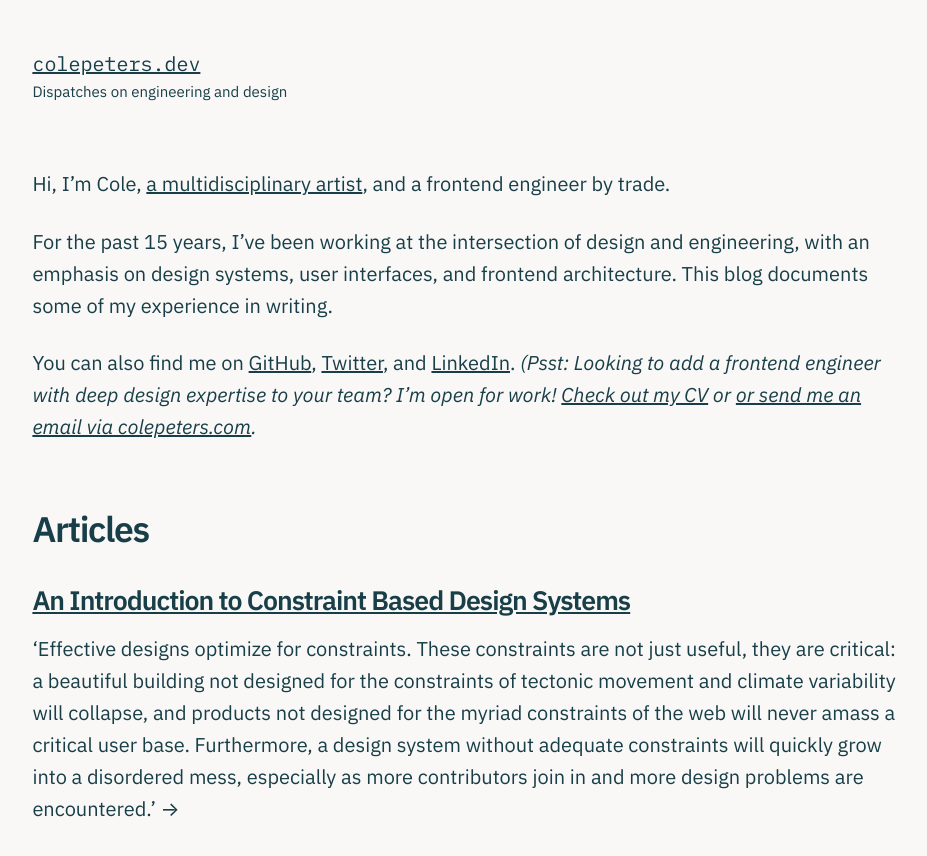
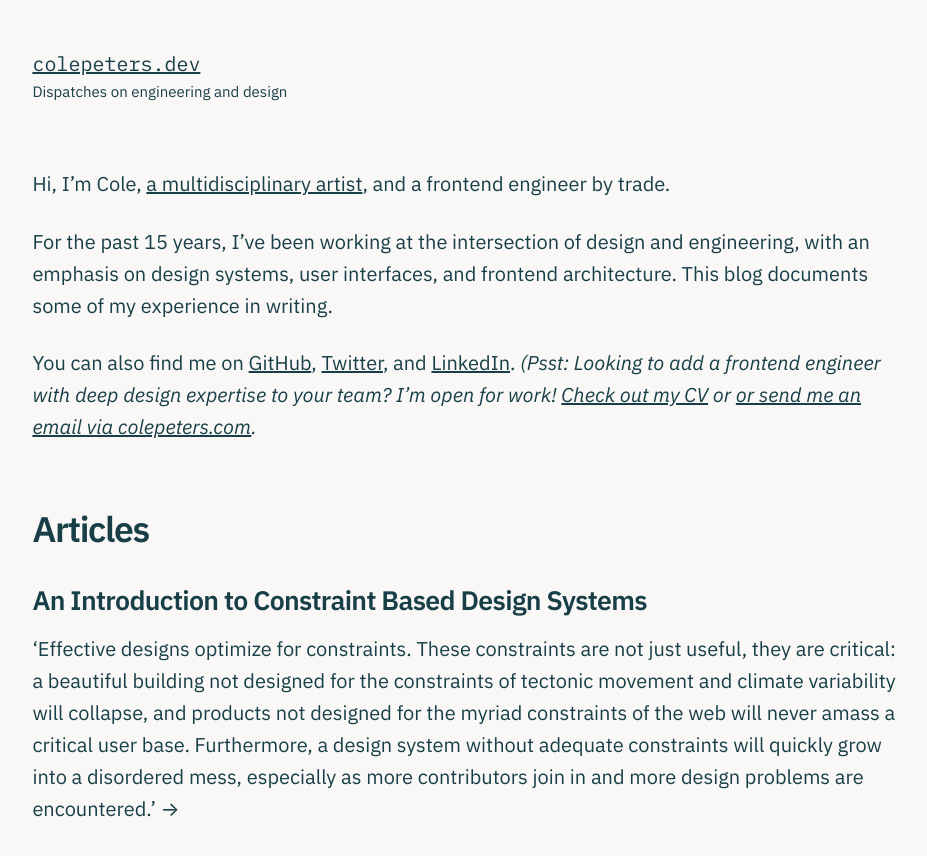
Before and after one commit to colepeters/colepeters.dev, a Next.js app: page / in a window 1280 px wide. Shown: the top 856 px of the page, without its empty margins (70-997 px from the left). Built offline with nearby package versions, Linux system fonts and the light colour scheme.

Commit message:
Fix index title tracking

```diff
--- a/pages/index.js
+++ b/pages/index.js
@@ -59,7 +59,7 @@ export default function Home({ posts }) {
                   fontWeight={600}
                   mt={0}
                   mb={3}
-                  style={{ textDecoration: 'underline', maxWidth: 'none' }}
+                  style={{ maxWidth: 'none', letterSpacing: '-0.025em' }}
                 >
                   {post.title}
                 </Text>
```
